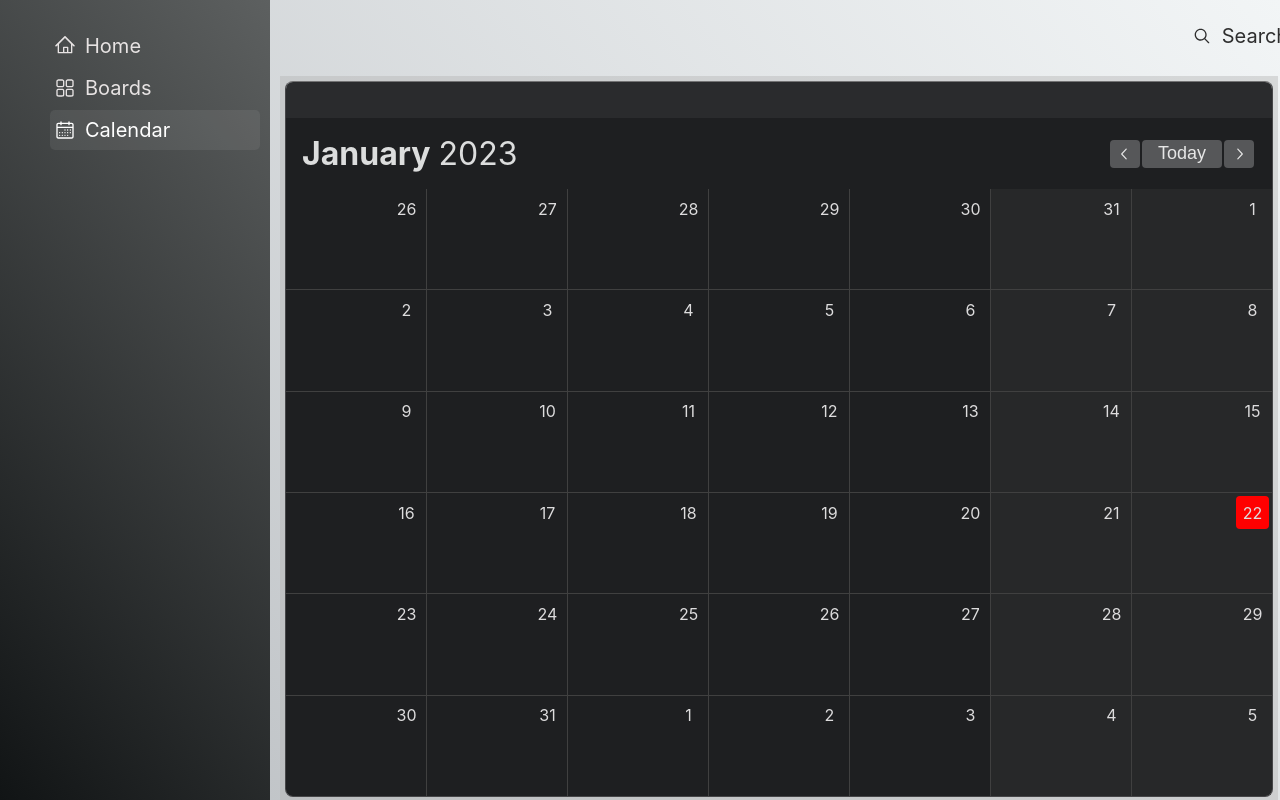
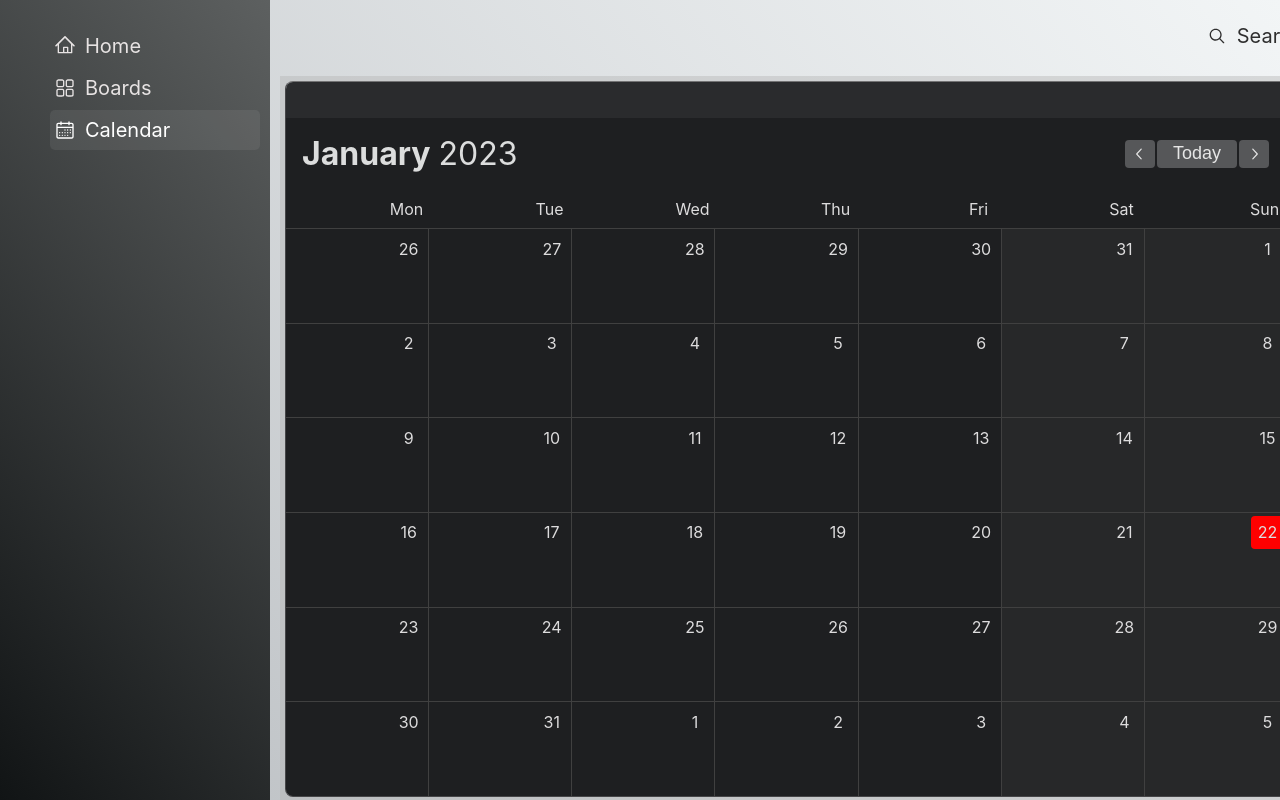
Before and after one commit to MaxNikitenok/project-manager-react, a React (Create React App) app: page /calendar in a window 1280 px wide. Shown: the top 800 px of the page. Built offline with nearby package versions, Linux system fonts and the light colour scheme; sample sign-in values are in the browser's storage.

Commit message:
feat: week days

```diff
--- a/src/components/CalendarGrid/CalendarGrid.module.css
+++ b/src/components/CalendarGrid/CalendarGrid.module.css
@@ -1,3 +1,21 @@
+.weekDaysWrapper  {
+  display: grid;
+  grid-template-columns: repeat(7, 1fr);
+  background-color: #404040;
+}
+
+.weekDay {
+  min-width: 140px;
+  min-height: 32px;
+  background-color: #1e1f21;
+  color: #dddcdd;
+  margin-bottom: 1px;
+  display: flex;
+  align-items: center;
+  justify-content: right;
+  padding-right: 3px;
+}
+
 .gridWrapper {
   display: grid;
   grid-template-columns: repeat(7, 1fr);
--- a/src/components/CalendarGrid/CalendarGrid.tsx
+++ b/src/components/CalendarGrid/CalendarGrid.tsx
@@ -8,6 +8,21 @@ export const CalendarGrid = (props: { startDay: { clone: () => any } }) => {
   const daysArray = [...Array(totalDays)].map(() => day.add(1, 'day').clone());
 
   return (
+    <>
+      <div className={style.weekDaysWrapper}>
+        {[...Array(7)].map((_, i) => (
+          <div className={style.weekDay} key={moment()
+            .day(i + 1)
+            .format('ddddd')}>
+            <div className={style.dayWrapper}>
+              {moment()
+                .day(i + 1)
+                .format('ddd')}
+            </div>
+          </div>
+        ))}
+      </div>
+
       <div className={style.gridWrapper}>
         {daysArray.map((dayItem) => (
           <div
@@ -32,5 +47,6 @@ export const CalendarGrid = (props: { startDay: { clone: () => any } }) => {
           </div>
         ))}
       </div>
+    </>
   );
 };
```
Lines whose indentation alone changed are shown as unchanged.
